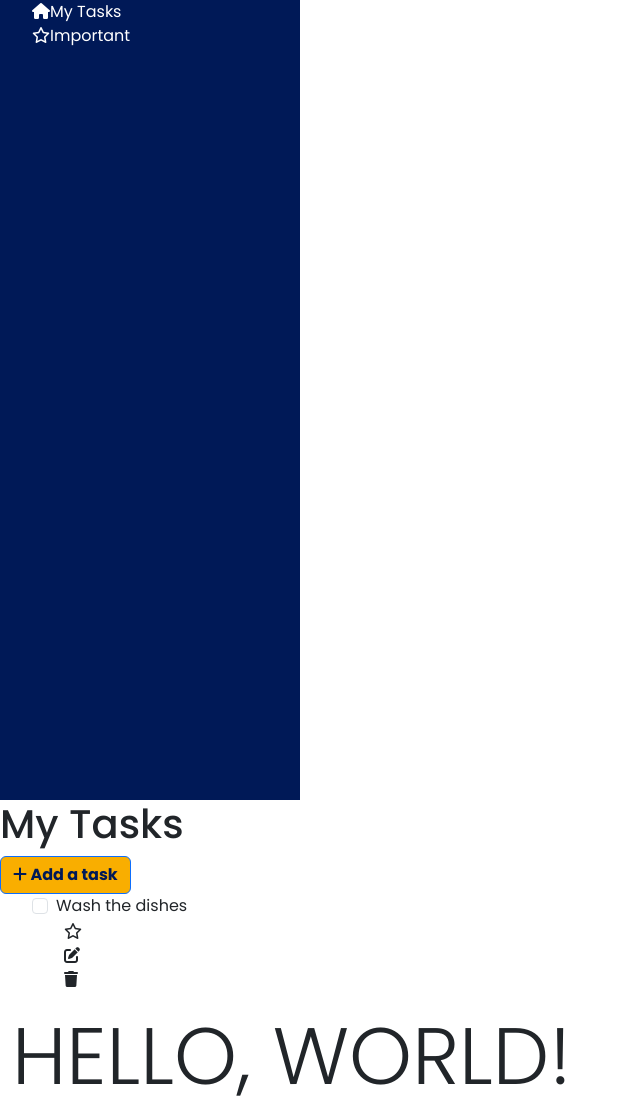
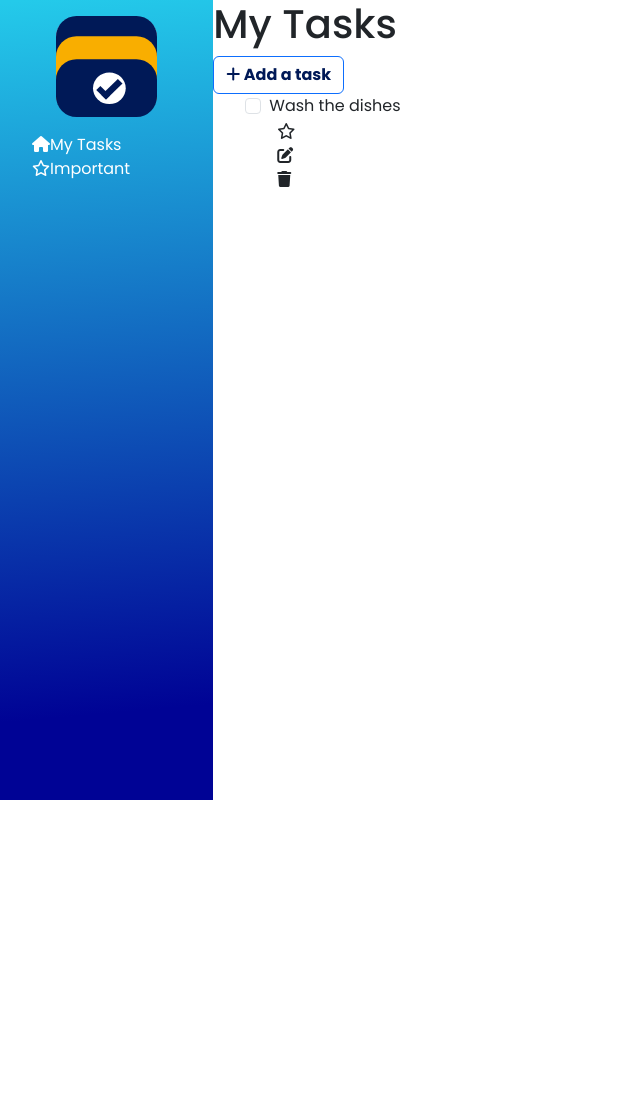
Before and after one commit to Techno-Fusion/My-To-Do-List, a PHP site: page / in a window 1280 px wide. Shown: the whole page, without its empty margins (0-640 px from the left). After the commit the page ends 800 px from the top, so only its background shows below. Run offline with PHP 8.4, Linux system fonts and the light colour scheme; some libraries are stand-ins or nearby versions.

Commit message:
UI/UX - Applied bootstrap grid classes

```diff
--- a/index.php
+++ b/index.php
@@ -18,9 +18,12 @@
   </head>
 
   <body>
+    <div class="container-fluid">
+      <div class="row">
+        <div class="col-2 p-0">
           <!-- SIDEBAR -->
           <div class="sidebar">
-      <div class="logo"></div>
+            <div class="logo text-center py-3"><img src="img/mytodolist-logo.svg" alt="My-To-Do-List Logo" class="img-fluid"></div>
             <div class="navigations">
               <ul>
                 <li>
@@ -32,7 +35,9 @@
               </ul>
             </div>
           </div>
+        </div>
 
+        <div class="col-10 p-0">
           <!-- TASKS CONTAINER -->
           <div class="main-content">
             <div class="top">
@@ -65,8 +70,8 @@
               </ul>
             </div>
           </div>
-    <div class="container-fluid">
-      <h1 class="display-1">HELLO, WORLD!</h1>
+        </div>
+      </div>
     </div>
     <script src="https://cdn.jsdelivr.net/npm/bootstrap@5.3.3/dist/js/bootstrap.bundle.min.js"
       integrity="sha384-YvpcrYf0tY3lHB60NNkmXc5s9fDVZLESaAA55NDzOxhy9GkcIdslK1eN7N6jIeHz"
--- a/style.css
+++ b/style.css
@@ -1,11 +1,10 @@
 :root{
     --darkblue: #001957;
-    --yellow: #F9AE00;
+    --yellow: #F9AE00s;
+    --bgGradient: linear-gradient(175deg, #24CAEA 0.27%, #000395 88.31%);
 }
 
 body{
-    display: flex;
-    flex-direction: column;
     font-family: "Poppins", sans-serif;
 }
 
@@ -14,9 +13,9 @@ li{
 }
 
 .sidebar{
-    background: var(--darkblue);
+    background: var(--bgGradient);
     color: white;
-    width: 300px;
+    width: 100%;
     height: 100vh;
 }
 
```
Lines whose indentation alone changed are shown as unchanged.
